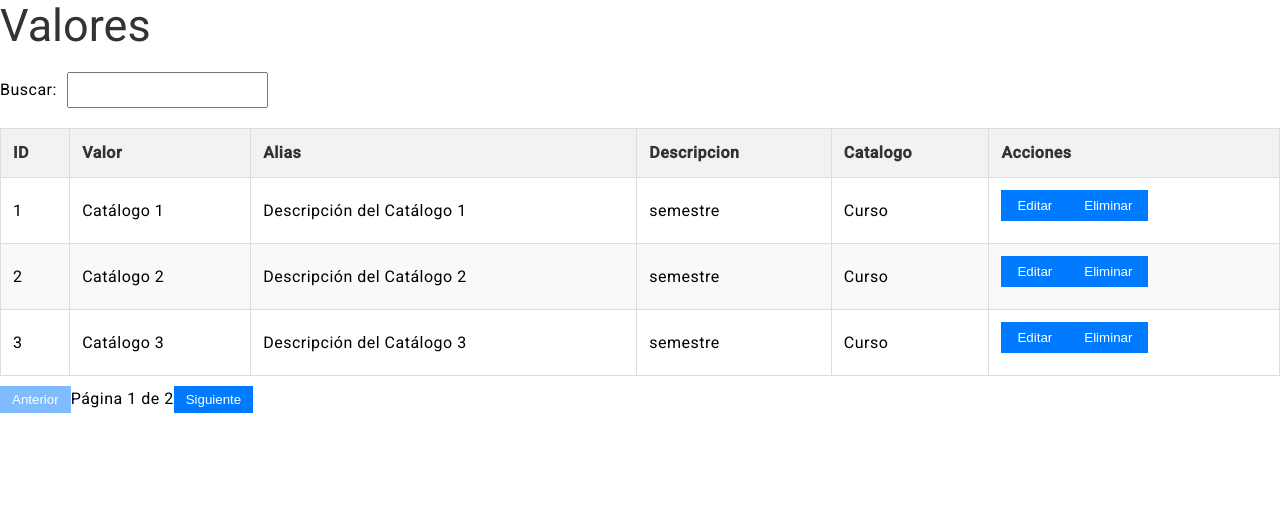
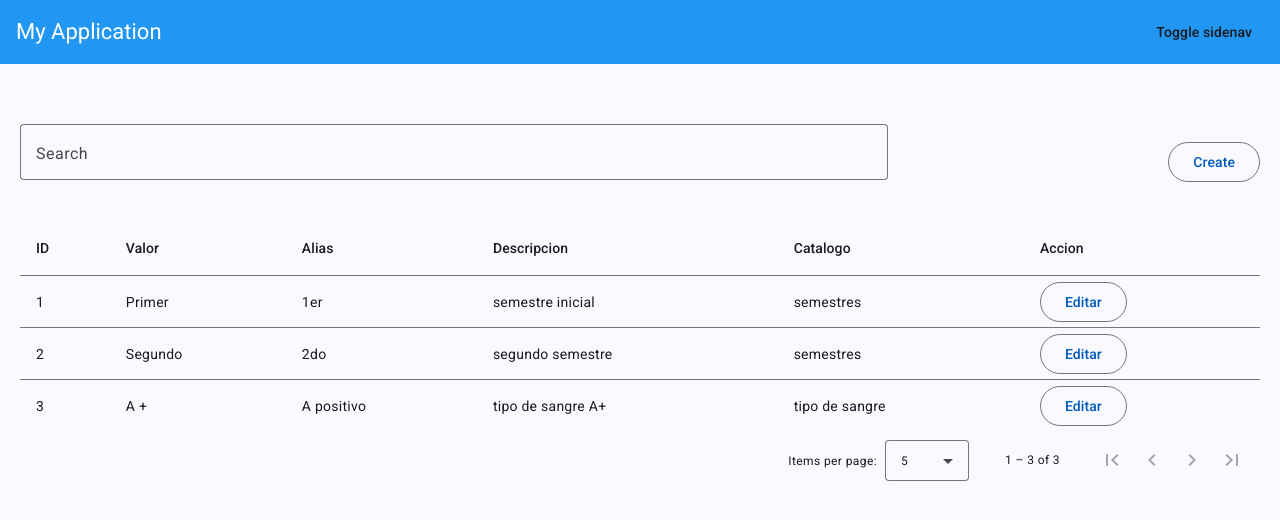
Before and after one commit to PcaJosue/portfolio-yavirac-fronted, an Angular app: page /catalogo-valor in a window 1280 px wide. Shown: the top 520 px of the page. Built offline with nearby package versions, Linux system fonts and the light colour scheme.

Commit message:
catalogo valor corregido

```diff
--- a/src/app/app.component.ts
+++ b/src/app/app.component.ts
@@ -7,4 +7,5 @@ import { Component } from '@angular/core';
 })
 export class AppComponent {
   title = 'portfolio-frontend-yavirac';
+  showFiller = false;
 }
--- /dev/null
+++ b/src/app/component/catalogo-valor-form/catalogo-valor-form.component.html
@@ -0,0 +1,36 @@
+<h2>Crear/Editar Valor {{valor}} </h2>
+
+
+<div class="crear-editar">
+    <mat-form-field appearance="outline">
+        <mat-label>ID</mat-label>
+        <input matInput placeholder="Input Field Text">
+    </mat-form-field>
+
+    <mat-form-field appearance="outline">
+        <mat-label>Valor</mat-label>
+        <input matInput placeholder="Input Field Text">
+    </mat-form-field>
+
+    <mat-form-field appearance="outline">
+        <mat-label>Alias</mat-label>
+        <input matInput placeholder="Input Field Text">
+    </mat-form-field>
+
+    <mat-form-field appearance="outline">
+        <mat-label>Catalogo</mat-label>
+        <input matInput placeholder="Chose the catalogo">
+    </mat-form-field>
+
+    <mat-form-field appearance="outline">
+        <mat-label>Descripcion</mat-label>
+        <input matInput placeholder="Input Field Text">
+    </mat-form-field>
+
+</div>
+
+
+<div class="botones">
+    <button mat-stroked-button (click)="goBack()">Cancel</button>
+    <button mat-stroked-button (click)="goBack()">Guardar</button>
+</div>
--- /dev/null
+++ b/src/app/component/catalogo-valor-form/catalogo-valor-form.component.scss
@@ -0,0 +1,66 @@
+body {
+    font-family: Arial, sans-serif;
+    margin: 20px;
+    background-color: #f4f4f4;
+}
+
+h2 {
+    color: #333;
+    font-size: 30px;
+    margin-bottom: 20px;
+    text-align: left;
+    padding: 50px;
+}
+
+
+
+.crear-editar {
+    background-color: #fff;
+    padding: 50px;
+    border-radius: 5px;
+    display: flex;
+    flex-direction: column;
+    align-items: center;
+    display: grid;
+    grid-template-columns: repeat(3, 2fr);
+    gap: 20px;
+}
+
+.form-row {
+    display: flex;
+    justify-content: center;
+    gap: 15px;
+    margin-bottom: 15px;
+    width: 100%;
+}
+
+mat-form-field {
+    flex: 1;
+}
+
+button {
+    margin-right: 10px;
+    cursor: pointer;
+    border: none;
+    padding: 10px 20px;
+    border-radius: 5px;
+    font-size: 16px;
+
+}
+
+.botones {
+    padding: 50px;
+    text-align: right;
+}
+
+button:first-of-type {
+
+    max-width: 600px;
+    margin: 8px 8px 8px 0;
+
+}
+
+button:last-of-type {
+    max-width: 600px;
+    margin: 8px 8px 8px 0;
+}
--- /dev/null
+++ b/src/app/component/catalogo-valor-form/catalogo-valor-form.component.ts
@@ -0,0 +1,24 @@
+import { Component } from '@angular/core';
+import { ActivatedRoute, Route, Router } from '@angular/router';
+
+@Component({
+  selector: 'app-catalogo-valor-form',
+  templateUrl: './catalogo-valor-form.component.html',
+  styleUrl: './catalogo-valor-form.component.scss'
+})
+export class CatalogoValorFormComponent {
+  valor: string = '';
+
+  constructor(private router:Router ,
+    private route: ActivatedRoute,
+  ){
+
+    this.valor = this.route.snapshot.paramMap.get('valor')
+
+
+  }
+  goBack(){
+    this.router.navigate(['catalogo-valor'])
+  }
+
+}
--- a/src/app/componentes/catalogo-valor/catalogo-valor.component.html
+++ b/src/app/componentes/catalogo-valor/catalogo-valor.component.html
@@ -1,39 +1,103 @@
-<div>
-  <h2>Valores</h2>
+<mat-drawer-container class="example-container">
+  <mat-drawer #drawer class="example-sidenav" mode="side">
+   <div class="list-buttons">
+    <ul>
+      <li><a routerLink="Estudiantes">Estudiantes</a></li>
+      <li><a routerLink="Catalogos">Catalogos</a></li>
+      <li><a routerLink="Cat.Valor">Cat.Valor</a></li>
+    </ul>
+
+   </div>
 
 
-  <label for="search">Buscar:</label>
-  <input type="text" id="search" [(ngModel)]="filtro" (input)="buscarCatalogos()">
+  </mat-drawer>
 
-  <table>
-    <thead>
-      <tr>
-        <th>ID</th>
-        <th>Valor</th>
-        <th>Alias</th>
-        <th>Descripcion</th>
-        <th>Catalogo</th>
-        <th>Acciones</th>
-      </tr>
-    </thead>
-    <tbody>
-      <tr *ngFor="let catalogo of catalogos | slice:(paginaActual-1)*3:paginaActual*3">
-        <td>{{ catalogo.id }}</td>
-        <td>{{ catalogo.Valor }}</td>
-        <td>{{ catalogo.Alias }}</td>
-        <td>{{ catalogo.Descripcion }}</td>
-        <td>{{ catalogo.Catalogo }}</td>
-        <td>
-          <button (click)="editarCatalogo(catalogo)">Editar</button>
-          <button (click)="eliminarCatalogo(catalogo.id)">Eliminar</button>
-        </td>
-      </tr>
-    </tbody>
-  </table>
+  <div class="example-sidenav-content">
 
-  <div class="pagination">
-    <button [disabled]="paginaActual === 1" (click)="cambiarPagina(paginaActual - 1)">Anterior</button>
-    <span>Página {{ paginaActual }} de {{ totalPaginas }}</span>
-    <button [disabled]="paginaActual === totalPaginas" (click)="cambiarPagina(paginaActual + 1)">Siguiente</button>
+    <div class="main-header">
+      <mat-toolbar>
+        <span>My Application</span>
+        <button type="button" mat-button (click)="drawer.toggle()">
+          Toggle sidenav
+        </button>
+      </mat-toolbar>
+
+    </div>
+
+    <div class="main-body">
+      <router-outlet></router-outlet>
+    </div>
+
+    <div class="catalogo-valor-container">
+
+      <div class="valor-header">
+        <mat-form-field appearance="outline">
+          <mat-label>Search</mat-label>
+          <input (input)="filterCatalogoValor()"  [(ngModel)]="searchInput" valor="searchInput" matInput placeholder="Search.....">
+        </mat-form-field>
+
+
+        <button mat-stroked-button (click)="goToCatalogoValorForm()"  >Create</button>
+
+
+      </div>
+      <div class="valor-table">
+        <div class="mat-elevation-z8">
+          <table mat-table [dataSource]="dataSource">
+
+            <ng-container matColumnDef="id">
+              <th mat-header-cell *matHeaderCellDef> ID </th>
+              <td mat-cell *matCellDef="let element"> {{element.id}} </td>
+            </ng-container>
+
+
+            <ng-container matColumnDef="valor">
+              <th mat-header-cell *matHeaderCellDef> Valor </th>
+              <td mat-cell *matCellDef="let element"> {{element.valor}} </td>
+            </ng-container>
+
+
+
+            <!-- Weight Column -->
+            <ng-container matColumnDef="alias">
+              <th mat-header-cell *matHeaderCellDef> Alias </th>
+              <td mat-cell *matCellDef="let element"> {{element.alias}} </td>
+            </ng-container>
+
+            <!-- Symbol Column -->
+            <ng-container matColumnDef="descripcion">
+              <th mat-header-cell *matHeaderCellDef> Descripcion </th>
+              <td mat-cell *matCellDef="let element"> {{element.descripcion}} </td>
+            </ng-container>
+
+            <ng-container matColumnDef="catalogo">
+              <th mat-header-cell *matHeaderCellDef> Catalogo </th>
+              <td mat-cell *matCellDef="let element"> {{element.catalogo}} </td>
+            </ng-container>
+
+            <ng-container matColumnDef="action">
+              <th mat-header-cell *matHeaderCellDef> Accion </th>
+              <td mat-cell *matCellDef="let element">
+                <button mat-stroked-button (click)="editCatalogoValor(element)">Editar</button>
+              </td>
+            </ng-container>
+
+            <tr mat-header-row *matHeaderRowDef="displayedColumns"></tr>
+            <tr mat-row *matRowDef="let row; columns: displayedColumns;"></tr>
+          </table>
+
+          <mat-paginator [pageSizeOptions]="[5, 10, 20]"
+                         showFirstLastButtons
+                         aria-label="Select page of periodic elements">
+          </mat-paginator>
+        </div>
+
+
+      </div>
+    </div>
+
+
+
   </div>
-</div>
+
+</mat-drawer-container>
--- a/src/app/componentes/catalogo-valor/catalogo-valor.component.scss
+++ b/src/app/componentes/catalogo-valor/catalogo-valor.component.scss
@@ -1,92 +1,110 @@
-h2 {
+.example-container {
+  display: flex;
+  height: 100vh;
+}
+
+.example-sidenav {
+  width: 240px;
+  background: #f4f4f4;
+}
+
+.list-buttons ul {
+  list-style: none;
+  padding: 0;
+}
+
+.list-buttons li {
+  margin: 15px 0;
+}
+
+.list-buttons a {
+  text-decoration: none;
   color: #333;
+  font-size: 16px;
+}
+
+.example-sidenav-content {
+  flex: 1;
+  display: flex;
+  flex-direction: column;
+}
+
+.main-header mat-toolbar {
+  background: #2196F3;
+  color: white;
+  display: flex;
+  justify-content: space-between;
+  align-items: center;
+  width: 100vw;
+}
+
+.main-body {
+  flex: 1;
+  padding: 20px;
+}
+
+.catalogo-valor-container {
+  margin: 20px;
+}
+
+.valor-header {
+  display: flex;
+  justify-content: space-between;
+  align-items: center;
   margin-bottom: 20px;
 }
 
-  // Estilos para el botón Agregar Catálogo
-  button {
-    padding: 8px 16px;
-    background-color: #007bff;
-    color: white;
-    border: none;
-    cursor: pointer;
+.valor-header mat-form-field {
+  width: 70%;
+}
+
+.valor-table {
+  overflow-x: auto;
+}
+
+.valor-table table {
+  width: 100%;
+}
+
+@media (max-width: 768px) {
+  .example-sidenav {
+    width: 200px;
+  }
+
+  .list-buttons a {
+    font-size: 14px;
+  }
+
+  .valor-header {
+    flex-direction: column;
+    align-items: flex-start;
+  }
+
+  .valor-header mat-form-field {
+    width: 100%;
     margin-bottom: 10px;
+  }
 
-    &:hover {
-      background-color: #0056b3;
+  .valor-header button {
+    width: 100%;
   }
 }
 
-  // Estilos para el campo de búsqueda
-  label {
-    margin-right: 10px;
+@media (max-width: 480px) {
+  .example-sidenav {
+    width: 160px;
   }
 
-  input[type="text"] {
-    padding: 8px;
-    font-size: 14px;
+  .list-buttons a {
+    font-size: 12px;
   }
 
-  // Estilos para la tabla
-  table {
-    width: 100%;
-    border-collapse: collapse;
-    margin-top: 20px;
-
-    th, td {
-      border: 1px solid #ddd;
-      padding: 12px;
-      text-align: left;
+  .main-header mat-toolbar {
+    flex-direction: column;
   }
 
-    th {
-      background-color: #f2f2f2;
-      color: #333;
-    }
-
-    tr:nth-child(even) {
-      background-color: #f9f9f9;
-    }
-
-    tr:hover {
-      background-color: #f1f1f1;
-    }
-
-    // Estilos para las acciones de editar y eliminar
-    .acciones {
-      button {
-        padding: 6px 10px;
-        margin-right: 5px;
-        cursor: pointer;
-        background-color: #28a745;
-        color: white;
-        border: none;
-
-        &:hover {
-          background-color: #218838;
+  .main-header mat-toolbar span,
+  .main-header mat-toolbar button {
+    margin-bottom: 10px;
   }
 }
-    }
-  }
-
-  // Estilos para la paginación
-  .pagination {
-    margin-top: 10px;
-
-    button {
-      padding: 6px 12px;
-      background-color: #007bff;
-      color: white;
-      border: none;
-      cursor: pointer;
-
-      &:disabled {
-        opacity: 0.5;
-        cursor: not-allowed;
-      }
-
-      &:hover:not(:disabled) {
-        background-color: #0056b3;
-      }
-    }
-  }
--- a/src/app/componentes/catalogo-valor/catalogo-valor.component.ts
+++ b/src/app/componentes/catalogo-valor/catalogo-valor.component.ts
@@ -1,89 +1,62 @@
-import { Component, OnInit } from '@angular/core';
+import { AfterViewInit, Component, OnInit, ViewChild } from '@angular/core';
+import { MatPaginator } from '@angular/material/paginator';
+import { MatTableDataSource } from '@angular/material/table';
+import { ActivatedRoute, Route, Router } from '@angular/router';
 
-interface Catalogo {
-  id: number;
-  Valor: string;
-  Alias: string;
-  Descripcion: string;
-  Catalogo: string;
-}
+
 
 @Component({
   selector: 'app-catalogo',
   templateUrl: './catalogo-valor.component.html',
   styleUrls: ['./catalogo-valor.component.scss']
 })
-export class CatalogoValorComponent implements OnInit {
-  catalogos: Catalogo[] = [
-    { id: 1, Valor: 'Catálogo 1', Alias: 'Descripción del Catálogo 1' , Descripcion: 'semestre', Catalogo: 'Curso'},
-    { id: 2, Valor: 'Catálogo 2', Alias: 'Descripción del Catálogo 2' , Descripcion: 'semestre', Catalogo: 'Curso'},
-    { id: 3, Valor: 'Catálogo 3', Alias: 'Descripción del Catálogo 3' , Descripcion: 'semestre', Catalogo: 'Curso'},
-    { id: 4, Valor: 'Catálogo 4', Alias: 'Descripción del Catálogo 4' , Descripcion: 'semestre', Catalogo: 'Curso'},
-    { id: 5, Valor: 'Catálogo 5', Alias: 'Descripción del Catálogo 5' , Descripcion: 'semestre', Catalogo: 'Curso'}
-  ];
-  paginaActual: number = 1;
-  totalPaginas: number = 1;
-  filtro: string = '';
-  catalogo: { id: number; Valor: string; Alias: string; Descripcion: string; Catalogo: string; }[];
+export class CatalogoValorComponent  implements AfterViewInit {
+  displayedColumns: string[] = ['id', 'valor', 'alias', 'descripcion','catalogo','action'];
+  dataSource = new MatTableDataSource<Valor>(valores);
 
-  constructor() {}
+  searchInput: string='';
 
-  ngOnInit(): void {
-    this.calcularTotalPaginas();
+  @ViewChild(MatPaginator) paginator: MatPaginator;
+  ngAfterViewInit() {
+    this.dataSource.paginator = this.paginator;
   }
 
-  calcularTotalPaginas() {
-    this.totalPaginas = Math.ceil(this.catalogos.length / 3); // Suponiendo que hay 3 elementos por página inicialmente
+  constructor(private router:Router ,
+
+  ){}
+
+  filterCatalogoValor(){
+    if(!this.searchInput || this.searchInput.length === 0){
+      this.dataSource = new MatTableDataSource<Valor>(valores);
+      return;
+    }
+    const filterCatalogoValor = valores.filter( valor => valor.valor.toLowerCase().includes(this.searchInput.toLowerCase()));
+    this.dataSource = new MatTableDataSource<Valor>(filterCatalogoValor);
+
+  }
+  goToCatalogoValorForm(){
+    this.router.navigate(['/catalogo-valor-form'])
+
   }
 
-  cambiarPagina(pagina: number) {
-    if (pagina >= 1 && pagina <= this.totalPaginas) {
-      this.paginaActual = pagina;
-    }
+  editCatalogoValor(valores:Valor){
+    console.log(valores)
+    this.router.navigate(['/edit-catalogo-valor',valores.valor])
   }
 
-  buscarCatalogos() {
-    // Implementación básica de búsqueda por nombre y descripción
-    const filtroMinusculas = this.filtro.toLowerCase();
-    this.catalogos = [
-      { id: 1, Valor: 'Catálogo 1', Alias: 'Descripción del Catálogo 1', Descripcion: 'semestre', Catalogo: 'Curso'},
-      { id: 2, Valor: 'Catálogo 2', Alias: 'Descripción del Catálogo 2' , Descripcion: 'semestre', Catalogo: 'Curso'},
-      { id: 3, Valor: 'Catálogo 3', Alias: 'Descripción del Catálogo 3' , Descripcion: 'semestre', Catalogo: 'Curso'},
-      { id: 4, Valor: 'Catálogo 4', Alias: 'Descripción del Catálogo 4' , Descripcion: 'semestre', Catalogo: 'Curso'},
-      { id: 5, Valor: 'Catálogo 5', Alias: 'Descripción del Catálogo 5' , Descripcion: 'semestre', Catalogo: 'Curso'}
-    ].filter(catalogo =>
-      catalogo.Valor.toLowerCase().includes(filtroMinusculas) ||
-      catalogo.Alias.toLowerCase().includes(filtroMinusculas)
-    );
-    this.calcularTotalPaginas(); // Recalculamos el total de páginas después de aplicar el filtro
-    this.paginaActual = 1; // Resetamos a la primera página al buscar
-  }
+}
 
-  editarCatalogo(catalogo: Catalogo) {
-    console.log('Editar:', catalogo);
-    // Implementar lógica de edición aquí
-  }
+export interface Valor {
+  valor: string;
+  id: number;
 
-  eliminarCatalogo(id: number) {
-    console.log('Eliminar ID:', id);
-    // Implementar lógica de eliminación aquí
-    // Por ejemplo, eliminar el catálogo del array this.catalogos
-    this.catalogos = this.catalogos.filter(catalogo => catalogo.id !== id);
-    this.calcularTotalPaginas(); // Recalculamos el total de páginas después de eliminar
-  }
+  alias: string;
+  descripcion: string;
+  catalogo: string;
+}
 
-  agregarCatalogo() {
-    // Implementar lógica para agregar un nuevo catálogo
-    const nuevoCatalogo: Catalogo = {
-      id: this.catalogos.length + 1, // Generar un nuevo ID basado en el tamaño actual del array
-      Valor: 'Nuevo Catálogo',
-      Alias: 'Descripción del Nuevo Catálogo',
-      Descripcion: 'Descripcion',
-      Catalogo: 'Catalogo'
-    };
-
-    this.catalogos.push(nuevoCatalogo);
-    this.calcularTotalPaginas(); // Recalculamos el total de páginas después de agregar
-    this.paginaActual = Math.ceil(this.catalogos.length / 3); // Mover la página actual a la última página después de agregar
-  }
-}
+const valores: Valor[] = [
+  {id: 1, valor: 'Primer', alias: '1er', descripcion: 'semestre inicial',catalogo:'semestres'},
+  {id: 2, valor: 'Segundo', alias: '2do', descripcion: 'segundo semestre', catalogo:'semestres'},
+  {id: 3, valor: 'A +', alias: 'A positivo', descripcion: 'tipo de sangre A+',catalogo:'tipo de sangre'},
+];
```
Also changed, not shown: src/app/app-routing.module.ts (+8 -1 lines), src/app/app.module.ts (+23 -9 lines), 1 other file (tests, documents, lock files or other folders). Lines whose indentation alone changed are shown as unchanged.
